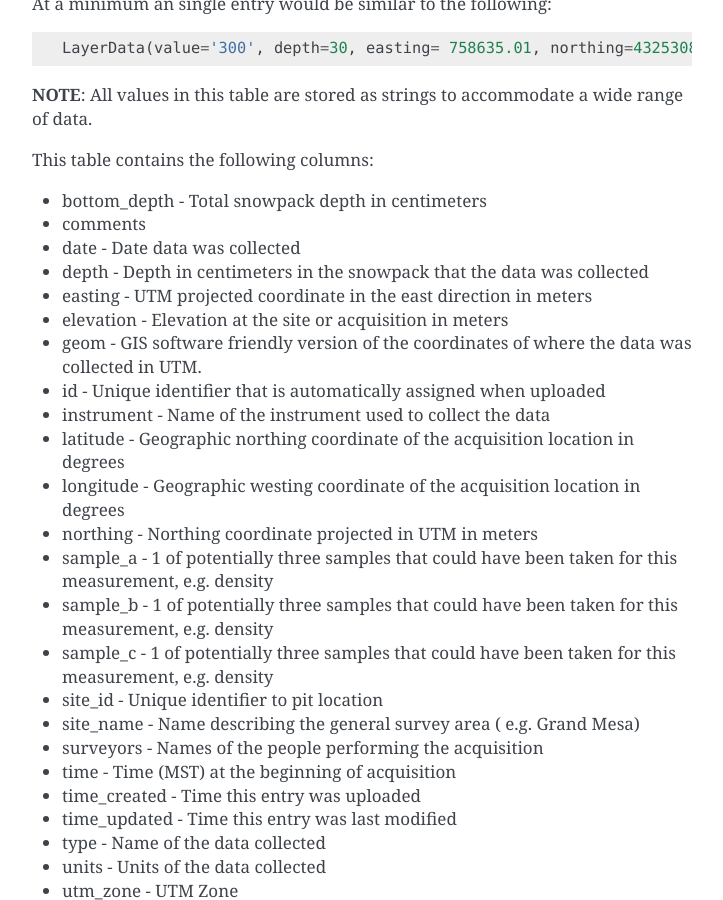
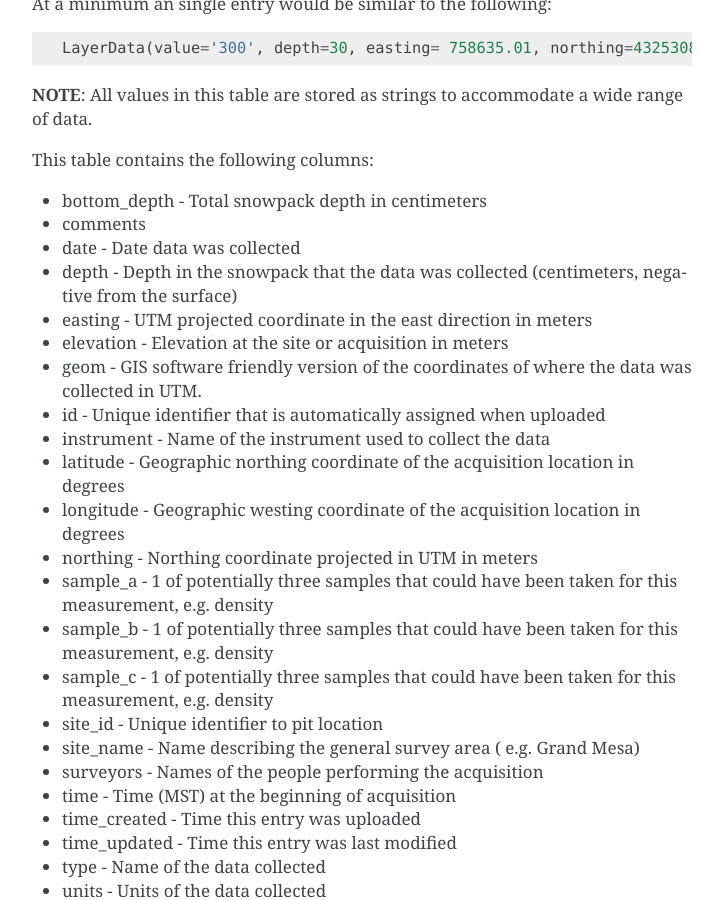
Before and after one commit to SnowEx/snowex_db, a Sphinx documentation site: the page built from docs/database_structure.rst, in a window 1280 px wide and 900 px high, scrolled down 1916 px. Shown: the whole window, without its empty margins (388-1111 px from the left). Built offline with Sphinx 7.4.7, drawn with Linux system fonts in a browser that asks for light colours; pages that are not in the unit, such as notebooks, are missing from menus.

Commit message:
attempt to convey the values are negative

```diff
--- a/docs/database_structure.rst
+++ b/docs/database_structure.rst
@@ -94,7 +94,7 @@ This table contains the following columns:
 * bottom_depth - Total snowpack depth in centimeters
 * comments
 * date - Date data was collected
-* depth - Depth in centimeters in the snowpack that the data was collected
+* depth - Depth in the snowpack that the data was collected (centimeters, negative from the surface)
 * easting - UTM projected coordinate in the east direction in meters
 * elevation - Elevation at the site or acquisition in meters
 * geom - GIS software friendly version of the coordinates of where the data was collected in UTM.
```
